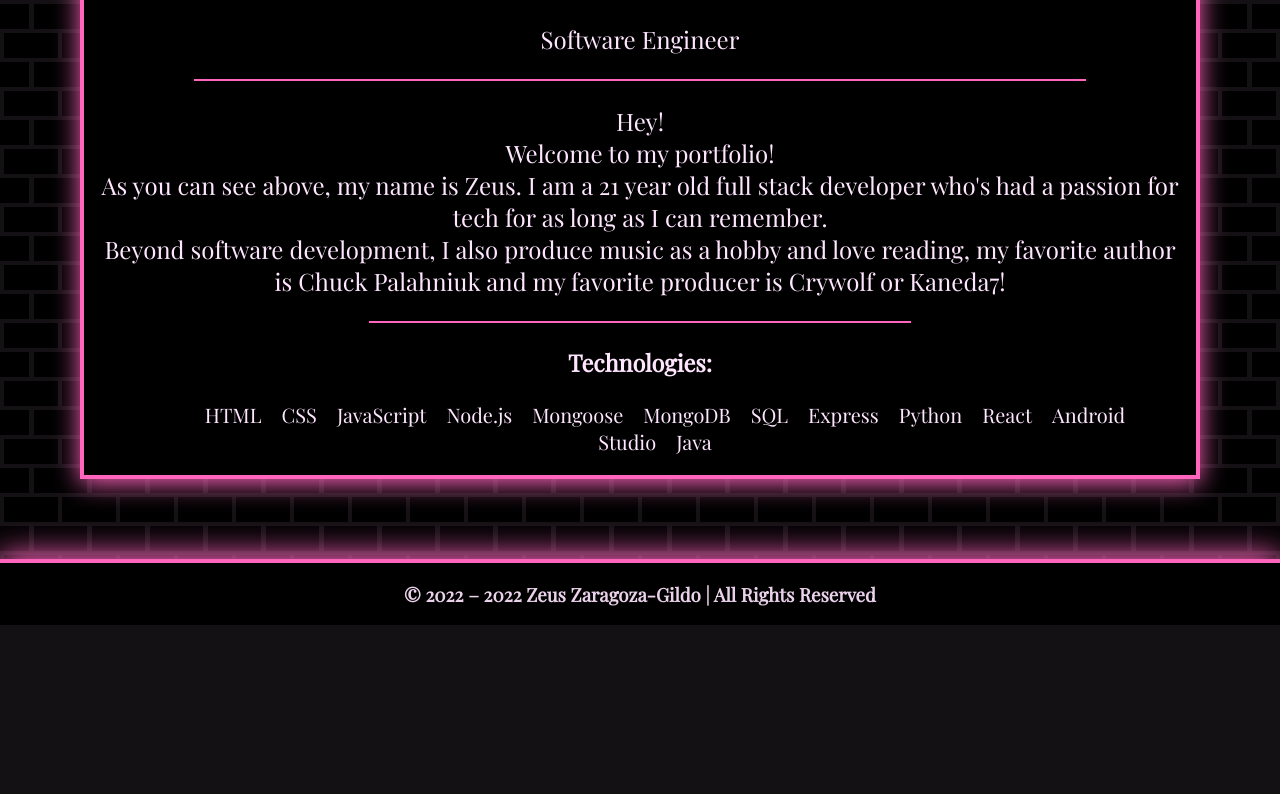
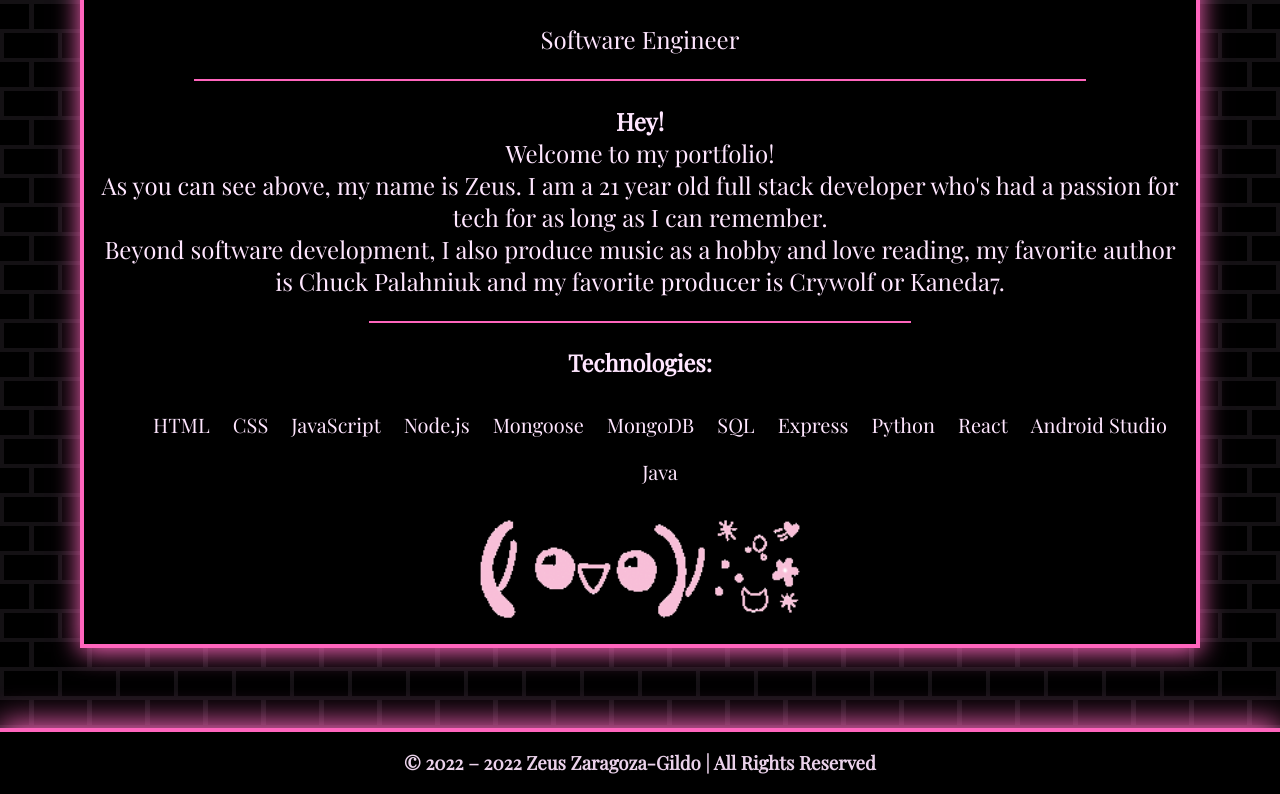
Before and after one commit to zgildo01/portfolio-react, a React (Create React App) app: page /about in a window 1280 px wide. Shown: the part 698-1492 px from the top of the page. Before the commit the page ends 1323 px from the top, so only its background shows below. Built offline with nearby package versions, Linux system fonts and the light colour scheme.

Commit message:
finish css on about section

```diff
--- a/src/pages/About/About.jsx
+++ b/src/pages/About/About.jsx
@@ -11,7 +11,11 @@ const About = () => {
         </div>
         <div className={styles.aboutBody}>
           <div className={styles.picContainer}>
-            <img src="../img/picOfMe.png" alt='pic of Zeus' className={styles.pic}/>
+            <img
+              src="../img/picOfMe.png"
+              alt='pic of Zeus'
+              className={styles.pic}
+            />
             <p>Zeus Zaragoza-Gildo</p>
             <p>Software Engineer</p>
           </div>
@@ -23,10 +27,10 @@ const About = () => {
           <div className={styles.textContainer}>
             <div className={styles.text}>
               <p>
-                Hey! <br />
+                <strong>Hey!</strong> <br />
                 Welcome to my portfolio! <br />
                 As you can see above, my name is Zeus. I am a 21 year old full stack developer who's had a passion for tech for as long as I can remember.<br />
-                Beyond software development, I also produce music as a hobby and love reading, my favorite author is Chuck Palahniuk and my favorite producer is Crywolf or Kaneda7!
+                Beyond software development, I also produce music as a hobby and love reading, my favorite author is Chuck Palahniuk and my favorite producer is Crywolf or Kaneda7.
               </p>
             </div>
             <hr
@@ -35,7 +39,7 @@ const About = () => {
             />
             <div className={styles.technologies}>
               <h3>Technologies:</h3>
-              <ul>
+              <ul className={styles.ul}>
                 <li>HTML</li>
                 <li>CSS</li>
                 <li>JavaScript</li>
@@ -49,6 +53,11 @@ const About = () => {
                 <li>Android Studio</li>
                 <li>Java</li>
               </ul>
+              <img
+                src="../img/waveEmoji.gif"
+                alt="text-based japanese emoji waving"
+                className={styles.emoji}
+              />
             </div>
           </div>
         </div>
--- a/src/pages/About/About.module.css
+++ b/src/pages/About/About.module.css
@@ -41,3 +41,14 @@
 .technologies {
   font-size: 1.25rem;
 }
+
+.ul {
+  display: flex;
+  flex-direction: row;
+  flex-wrap: wrap;
+  justify-content: space-evenly;
+}
+
+.emoji {
+  width: 30%;
+}
```
Also changed, not shown: public/img/waveEmoji.gif (added).
